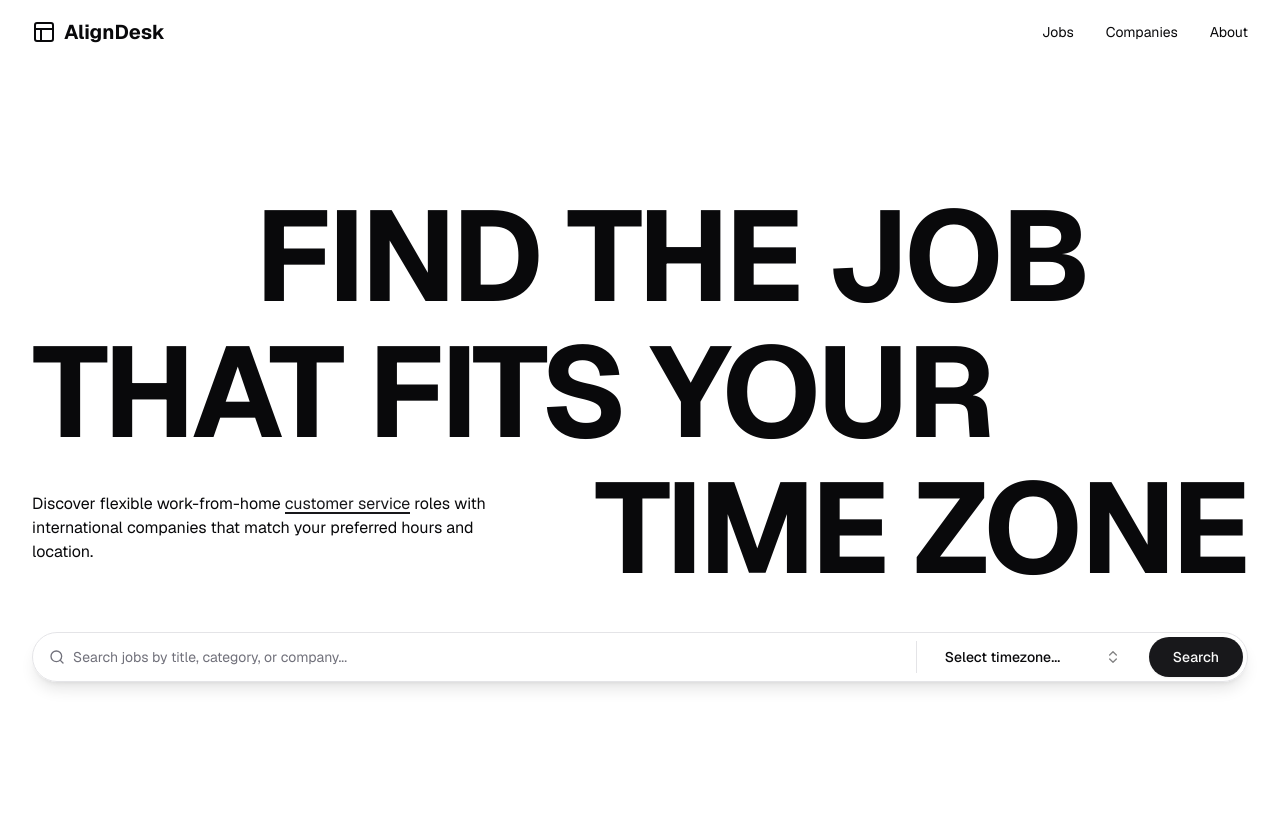
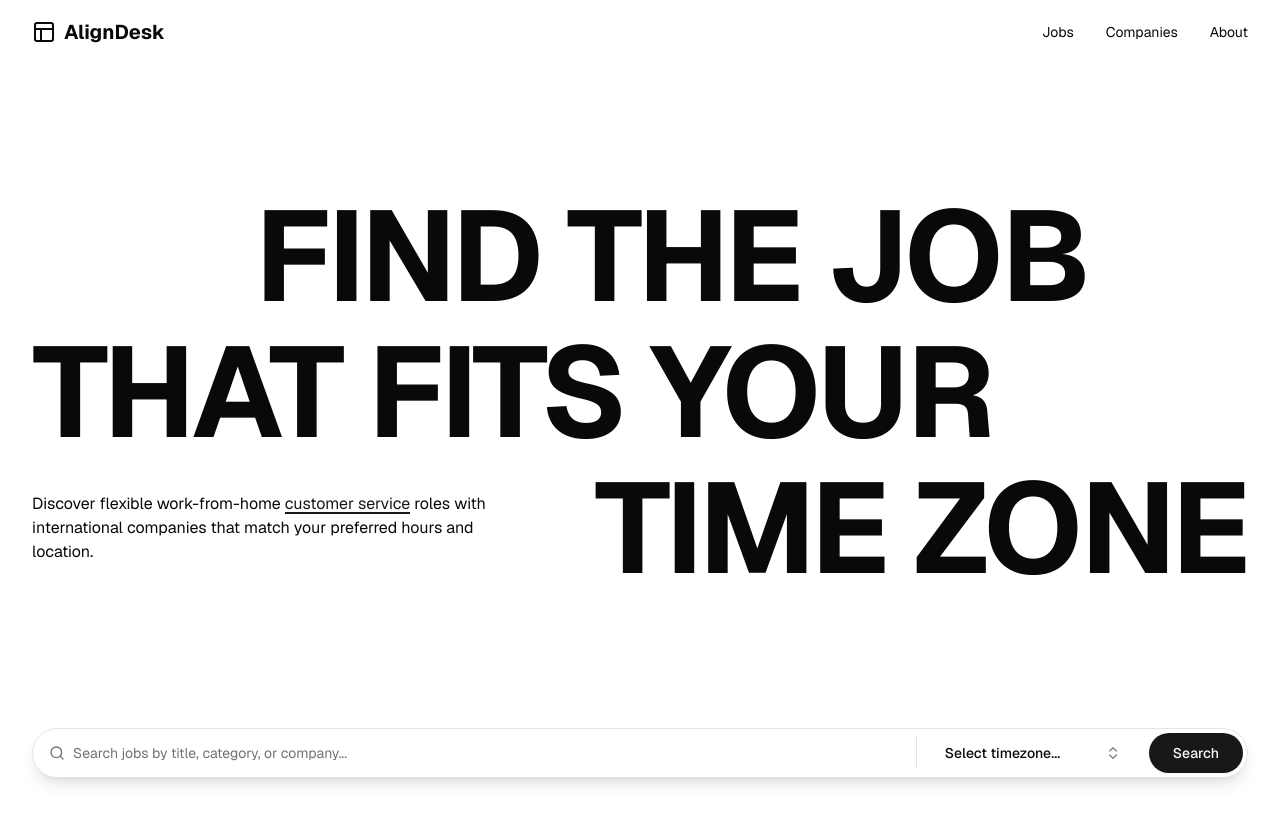
Before and after one commit to katsuragawaa/aligndesk, a Next.js app: page / in a window 1280 px wide. Shown: the top 824 px of the page. Built offline with nearby package versions, Linux system fonts and the light colour scheme.

Commit message:
fix: adjust form margin for improved layout in home page

```diff
--- a/app/page.tsx
+++ b/app/page.tsx
@@ -67,7 +67,7 @@ export default function Home() {
                 <span className="text-right whitespace-nowrap">TIME ZONE</span>
               </div>
             </h1>
-            <form className="bg-background/80 mt-8 flex w-full items-center gap-4 rounded-full border p-1 shadow-lg backdrop-blur-sm">
+            <form className="bg-background/80 mt-32 flex w-full items-center gap-4 rounded-full border p-1 shadow-lg backdrop-blur-sm">
               <div className="relative flex-1">
                 <Search className="text-muted-foreground absolute top-1/2 left-3 h-4 w-4 -translate-y-1/2" />
                 <Input
```
